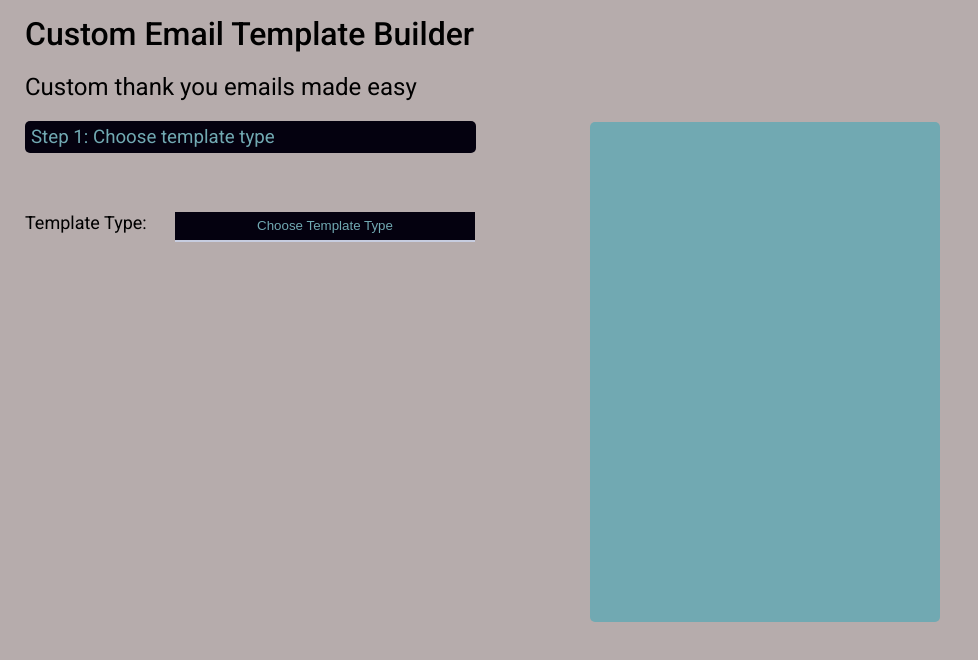
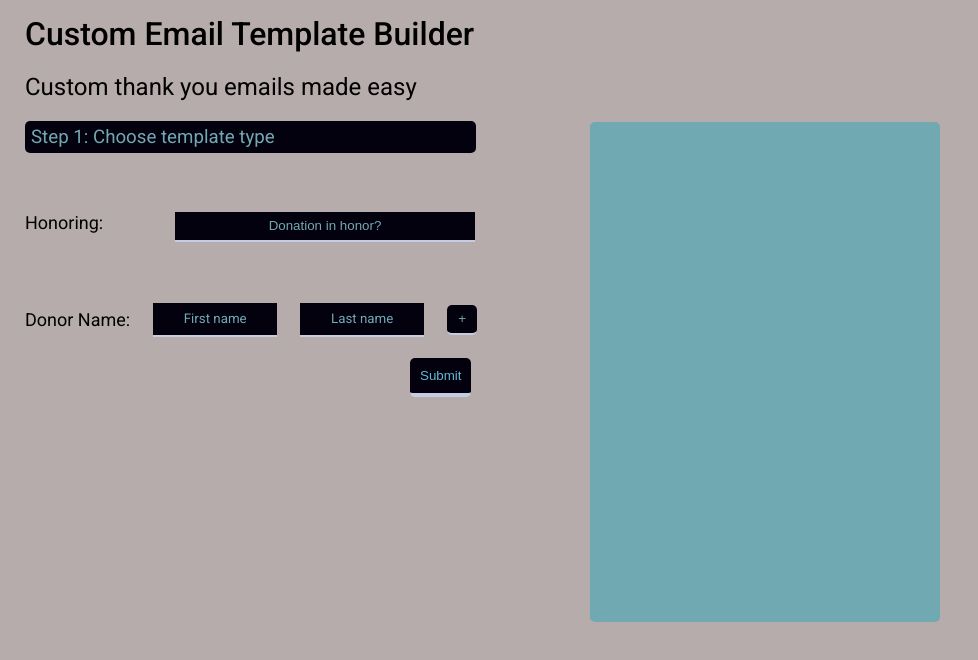
Before and after one commit to nizoom/TYTemplateBuilder, a React (Create React App) app in the folder client/: page / in a window 1280 px wide. Shown: the top 660 px of the page, without its empty margins (0-978 px from the left). Built offline with nearby package versions, Linux system fonts and the light colour scheme.

Commit message:
putting together initial  html for honor form

```diff
--- a/client/src/App.css
+++ b/client/src/App.css
@@ -127,12 +127,10 @@ input::-webkit-inner-spin-button {
 
 .incomplete{
   border: 3px solid red;
-  /* border: none; */
   height: 30px;
   width: 120px;
-  color: black;
   text-align: center;
-  color: #71A9B2;
+  color:#676668;
   background-color: #04010F;
   font-family:'Roboto', sans-serif;
   font-size: 11px;
--- a/client/src/App.js
+++ b/client/src/App.js
@@ -40,7 +40,9 @@ function App() {
   const [stepStr, setStepStr] = useState('Step 1: Choose template type')
 
   function updateStep (update) {
-    setStepStr('Step 2: Fill out form')
+    if(update === 'form'){
+      setStepStr('Step 2: Fill out form')
+    }
   }
 
   //create state obj to track invalid inputs preventing next click
@@ -70,9 +72,28 @@ function App() {
     setIncompleteFields(newValidationState)
   }
 
+
+  const [formPage, setFormPage] = useState(2)
+
+  function initNextPreviousForm (direction){
+
+    // direction is + 1 or - 1
+    if(direction > 0) {
+      setFormPage(formPage + 1)
+      setStepStr('Step 3: Fill out honoring form')
+    } else {
+      setFormPage(formPage  - 1)
+    }
+
+    //setFormPage as such
+
+  }
+
   // useEffect(() => {
   //   console.log(incompleteFields)
   // }, [incompleteFields])
+
+
 
   return (
 
@@ -87,21 +108,26 @@ function App() {
       <div className='form-visualizer-grid'>
 
           <form className = 'main-form'>
-            <div className = 'form-wrapper'>
+            <div>
 
 
-                  <label className = 'template-field-name'> Template Type: </label>
+                 { formPage === 1 ?
+
+                  <div className= 'form-wrapper'> <label className = 'template-field-name'> Template Type: </label>
 
                   <Dropdown  prefill = {userChoices.templateType} cssClass = 'long-dropdown'
                   options = {['New donor', 'Recurring donor']} updateUserChoice = {updateUserChoice} updateStep = {updateStep} updateKey = 'templateType'/>
 
-                  <PresentForm templateType = {userChoices.templateType} updateUserChoice = {updateUserChoice} userChoices = {userChoices} incompleteFields = {incompleteFields}/>
+                  <PresentForm templateType = {userChoices.templateType} updateUserChoice = {updateUserChoice} userChoices = {userChoices} incompleteFields = {incompleteFields}/> </div>
 
+                  : <PresentForm templateType = 'Honoring' updateStep = {updateStep}/>
+
+                  }
 
 
             </div>
 
-                 {userChoices.templateType === 'Choose Template Type' ? null : <NextStepBtn userChoices = {userChoices} reportIncompleteFields = {reportIncompleteFields}/> }
+                 {userChoices.templateType === 'Choose Template Type' ? null : <NextStepBtn userChoices = {userChoices} reportIncompleteFields = {reportIncompleteFields} initNextPreviousForm = {initNextPreviousForm} page = {formPage}/> }
 
           </form>
 
--- a/client/src/components/honoreecomponents/honoree.css
+++ b/client/src/components/honoreecomponents/honoree.css
@@ -7,3 +7,10 @@
     align-items: center;
     width: 450px;
 }
+
+.submit-stp-wrapper{
+    grid-row: 10;
+    grid-column: 4;
+    margin-top: 20px;
+    margin-left: 75px;
+}
--- a/client/src/components/honoreecomponents/honorform.js
+++ b/client/src/components/honoreecomponents/honorform.js
@@ -1,12 +1,65 @@
-import React from 'react';
+import React, {useState, useEffect} from 'react';
+import Dropdown from '../dropdowns/dropdowns'
+import '../nextstepbtn/nextstepbtn.css'
+import './honoree.css'
+import RenderNameComponent from '../inputfields/rendernamecomponent'
+
 
 const HonorForm = (props) => {
 
+    //track user inputs
+
+
+    const [honoringUserChoices, setHonoringUserChoices] = useState({
+            honorForm: 'Donation in honor?',
+            honoreeName : '',
+            recipientName : '',
+            honoreeEmailAddress : ''
+    })
+
+    function updateHonorUserChoice(choice){
+
+    // console.log(Object.keys(choice))
+    const [keyName] = Object.keys(choice);
+    const [valueName] = Object.values(choice)
+    // console.log(`${keyName} : ${valueName}`)
+    setHonoringUserChoices({
+      ...honoringUserChoices,
+      [keyName] : valueName
+    })
+
+    // console.log(userChoices)
+  }
+
+  useEffect(() => {
+      console.log(honoringUserChoices)
+  }, [honoringUserChoices])
+
+
     return (
-        <div>
+        <div className='form-wrapper'>
+            <label className = 'template-field-name'> Honoring: </label>
+            <Dropdown prefill = {honoringUserChoices.honorForm} cssClass = 'long-dropdown'  options = {['Yes', 'No']} updateUserChoice = {updateHonorUserChoice} updateKey = 'honorForm'/>
+            { honoringUserChoices.honorForm !== 'Yes' ?
 
+            <div className='donation-amount-wrapper'>
+              <RenderNameComponent updateUserChoice = {updateHonorUserChoice} />
+            </div> :
+            <div className='donation-amount-wrapper'>
+                Continue
+            </div>
+
+            }
+            <div className='submit-stp-wrapper'>
+
+                <button type = 'submit' className = 'next-stp-btn'> Submit </button>
+            </div>
         </div>
     )
 }
 
 export default HonorForm;
+
+
+                //   <Dropdown  prefill = {userChoices.templateType} cssClass = 'long-dropdown'
+                //   options = {['New donor', 'Recurring donor']} updateUserChoice = {updateUserChoice} updateStep = {updateStep} updateKey = 'templateType'/>
--- a/client/src/components/inputfields/donationdate.js
+++ b/client/src/components/inputfields/donationdate.js
@@ -9,7 +9,7 @@ const DonationDate = (props) => {
         <div className='donation-amount-wrapper'>
             <label> Donation Date: </label>
 
-            <StandardInputField type = {'date'} cssClass = 'short-input-field' updateUserChoice = {props.updateUserChoice} updateKey = 'donationDate' incompleteFields = {props.incompleteFields}/>
+            <StandardInputField type = 'date' cssClass = 'short-input-field' updateUserChoice = {props.updateUserChoice} updateKey = 'donationDate' incompleteFields = {props.incompleteFields}/>
 
         </div>
     )
--- a/client/src/components/nextstepbtn/nextstepbtn.css
+++ b/client/src/components/nextstepbtn/nextstepbtn.css
@@ -1,6 +1,7 @@
 .next-stp-wrapper{
 
     margin-top: 25px;
+    margin-bottom: 25px;
 }
 
 .next-stp-btn {
@@ -42,3 +43,8 @@
     opacity: 1;
     transition: 1s
   }
+
+.next-stp-btn p {
+    margin: 0;
+    padding: 0;
+}
--- a/client/src/components/nextstepbtn/nextstepbtn.js
+++ b/client/src/components/nextstepbtn/nextstepbtn.js
@@ -52,7 +52,7 @@ const NextStepBtn = (props) => {
         const blankFields = formValidation();
 
         if(blankFields.length === 0){
-             //init next form
+             props.initNextPreviousForm(1)
         } else {
             // alert user to required fields
             props.reportIncompleteFields(blankFields)
@@ -62,8 +62,11 @@ const NextStepBtn = (props) => {
     }
     return (
         <div className = 'next-stp-wrapper'>
-            <button onClick ={handleNextStepClick} className = 'next-stp-btn' type = 'submit'> Next <span>&#8594;</span>
-  </button>
+            <button
+                onClick ={handleNextStepClick} className = 'next-stp-btn' type = 'submit'> {props.page === 1 ?
+                    <p> Next <span> &#8594;</span>  </p>:
+                    <p> <span> &#8592;</span> Back   </p>}
+            </button>
         </div>
     )
 }
```
